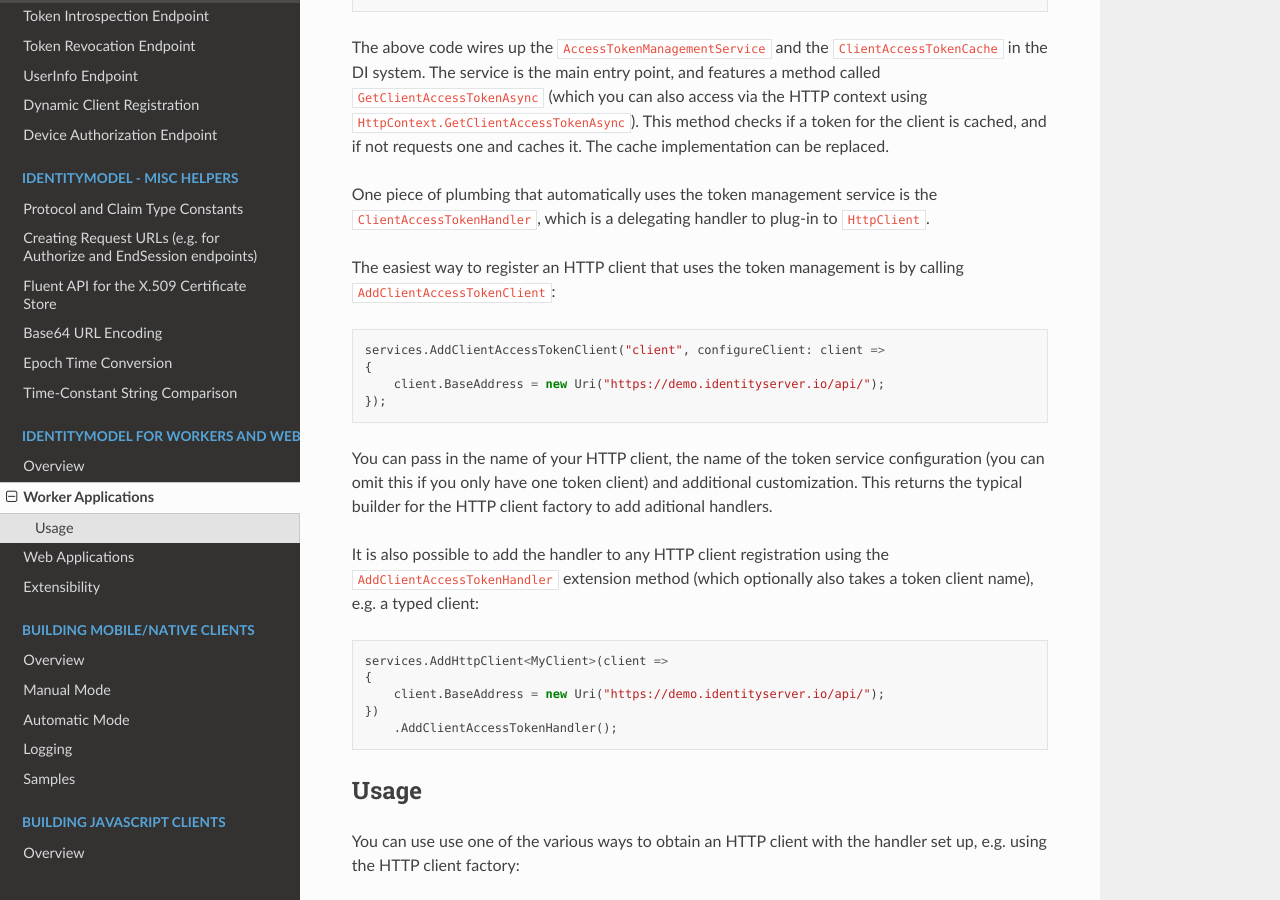
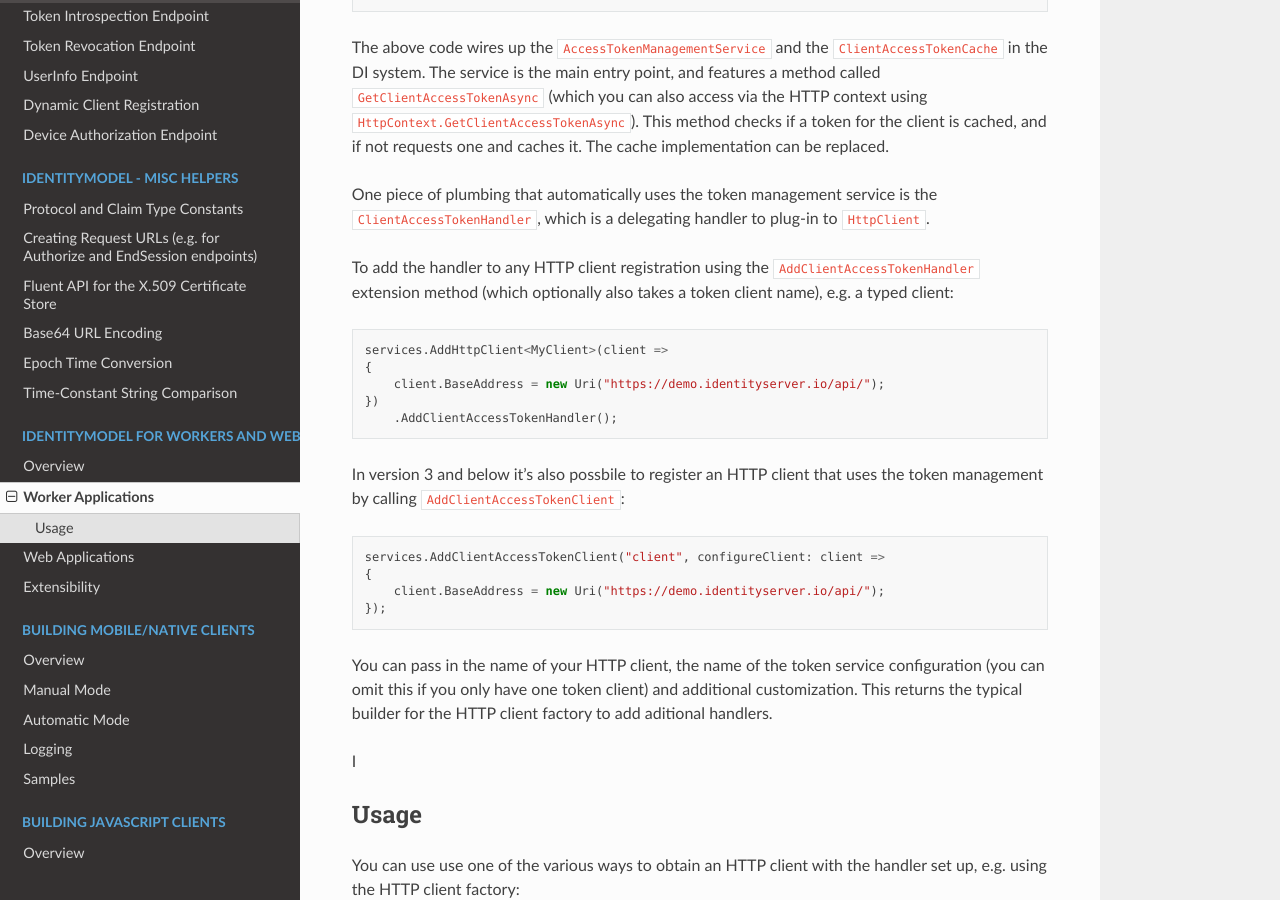
Before and after one commit to IdentityModel/Documentation, a Sphinx documentation site: the page built from docs/aspnetcore/worker.rst, in a window 1280 px wide and 900 px high, scrolled down 859 px. Built offline with Sphinx 7.4.7 and the Read the Docs theme 2.0.0, drawn with Linux system fonts in a browser that asks for light colours; some of the changed lines change nothing that is shown.

Commit message:
Update for v4
Update to reflect removal AddClientAccessTokenClient in v4

```diff
--- a/docs/aspnetcore/worker.rst
+++ b/docs/aspnetcore/worker.rst
@@ -40,7 +40,16 @@ This method checks if a token for the client is cached, and if not requests one
 One piece of plumbing that automatically uses the token management service is the ``ClientAccessTokenHandler``, which is a delegating handler
 to plug-in to ``HttpClient``.
 
-The easiest way to register an HTTP client that uses the token management is by calling ``AddClientAccessTokenClient``::
+To add the handler to any HTTP client registration using the ``AddClientAccessTokenHandler`` extension method
+(which optionally also takes a token client name), e.g. a typed client::
+
+    services.AddHttpClient<MyClient>(client =>
+    {
+        client.BaseAddress = new Uri("https://demo.identityserver.io/api/");
+    })
+        .AddClientAccessTokenHandler();
+
+In version 3 and below it's also possbile to register an HTTP client that uses the token management by calling ``AddClientAccessTokenClient``::
 
     services.AddClientAccessTokenClient("client", configureClient: client =>
     {
@@ -51,14 +60,7 @@ You can pass in the name of your HTTP client, the name of the token service conf
 and additional customization.
 This returns the typical builder for the HTTP client factory to add aditional handlers.
 
-It is also possible to add the handler to any HTTP client registration using the ``AddClientAccessTokenHandler`` extension method
-(which optionally also takes a token client name), e.g. a typed client::
-
-    services.AddHttpClient<MyClient>(client =>
-    {
-        client.BaseAddress = new Uri("https://demo.identityserver.io/api/");
-    })
-        .AddClientAccessTokenHandler();
+I
 
 Usage
 -----
```
